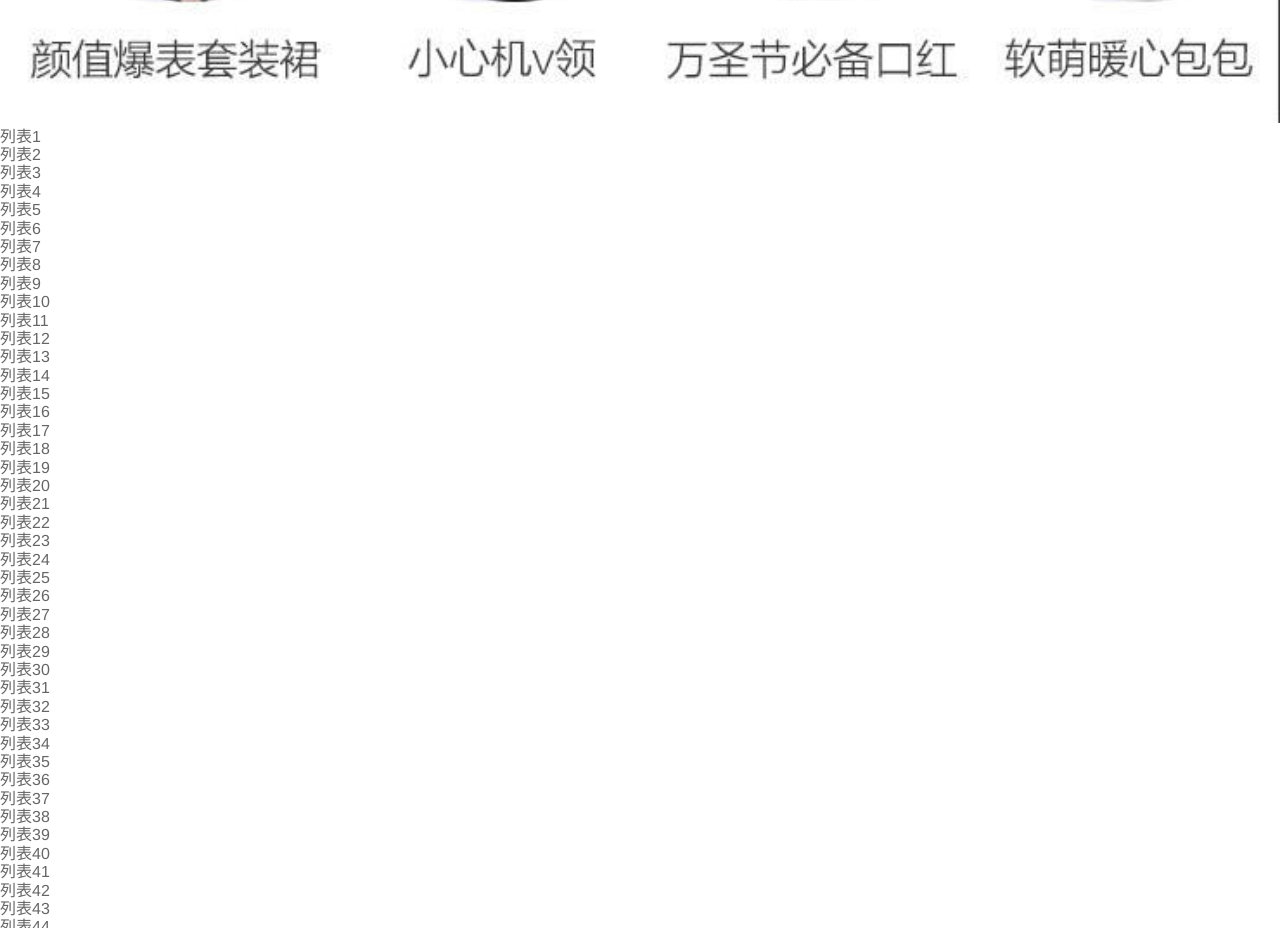
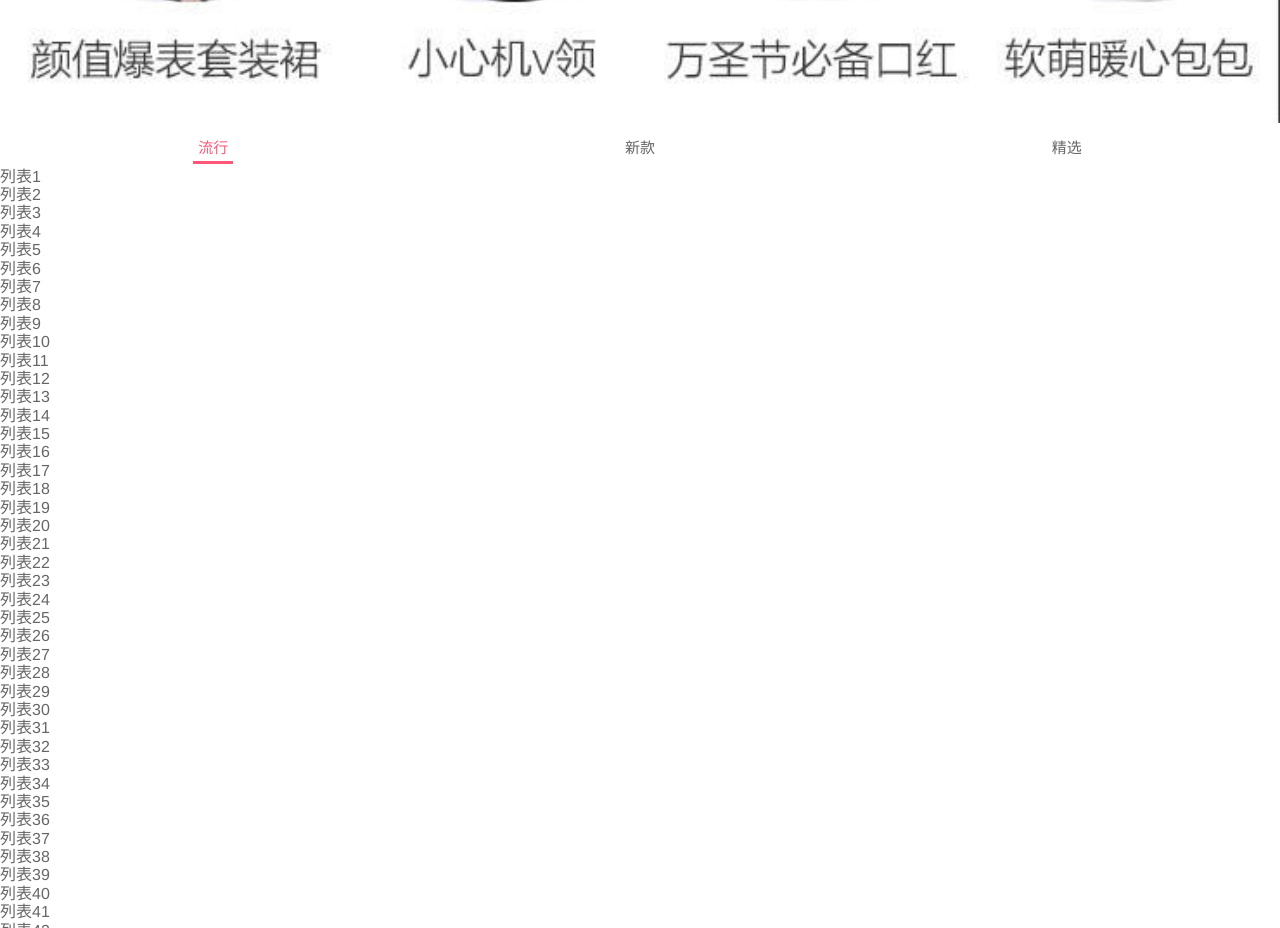
Before and after one commit to Nshcn/supermall, a Vue app: page /home in a window 1280 px wide. Shown: the part 900-1828 px from the top of the page. Built offline with nearby package versions, Linux system fonts and the light colour scheme; no server answers.

Commit message:
tabcontrol的封装

```diff
--- /dev/null
+++ b/src/components/content/tabcontrol/TabControl.vue
@@ -0,0 +1,61 @@
+<template>
+  <div class="tab-control">
+    <div v-for="(item,index) in title"
+         class="tab-control-item"
+         :class="{active:currentIndex==index}" @click="itemClick(index)">
+      <span>{{ item }}</span>
+    </div>
+  </div>
+</template>
+
+<script>
+export default {
+  name: "TabControl",
+  props: {
+    title: {
+      type: Array,
+      default() {
+        return []
+      }
+    }
+  },
+  data() {
+    return {
+      currentIndex: 0
+    }
+  },
+  methods: {
+    itemClick(index) {
+      this.currentIndex = index
+    }
+  }
+}
+</script>
+
+<style scoped>
+.tab-control {
+  display: flex;
+  width: 100%;
+  text-align: center;
+  font-size: 15px;
+  height: 40px;
+  line-height: 40px;
+  background-color: #fff;
+}
+
+.tab-control-item {
+  flex: 1;
+}
+
+span {
+  padding: 5px;
+}
+
+.active {
+  color: var(--color-high-text);
+}
+
+.active span {
+  border-bottom: 3px solid var(--color-high-text);
+}
+</style>
--- a/src/views/home/Home.vue
+++ b/src/views/home/Home.vue
@@ -6,6 +6,7 @@
     <home-swiper :banner="banner"/>
     <recommend-view :recommend="recommend"/>
     <feature-view/>
+    <tab-control class="tab-control" :title="['流行','新款','精选']"/>
     <ul>
       <li>列表1</li>
       <li>列表2</li>
@@ -112,10 +113,12 @@
 </template>
 
 <script>
-import NavBar from "components/common/navbar/NavBar";
 import HomeSwiper from "./childComps/HomeSwiper";
 import RecommendView from "./childComps/RecommendView";
 import FeatureView from "./childComps/FeatureView";
+
+import NavBar from "components/common/navbar/NavBar";
+import TabControl from "components/content/tabcontrol/TabControl";
 
 
 import {getHomeMultidata} from "../../network/home";
@@ -123,10 +126,12 @@
 export default {
   name: "Home",
   components: {
+    HomeSwiper,
     FeatureView,
+    RecommendView,
+
     NavBar,
-    HomeSwiper,
-    RecommendView
+    TabControl
   },
   data() {
     return {
@@ -160,4 +165,10 @@
   /*需要设置z-index，否则会被挡住*/
   z-index: 9;
 }
+
+/*简单通过sticky实现吸顶效果*/
+.tab-control {
+  position: sticky;
+  top: 44px;
+}
 </style>
```
